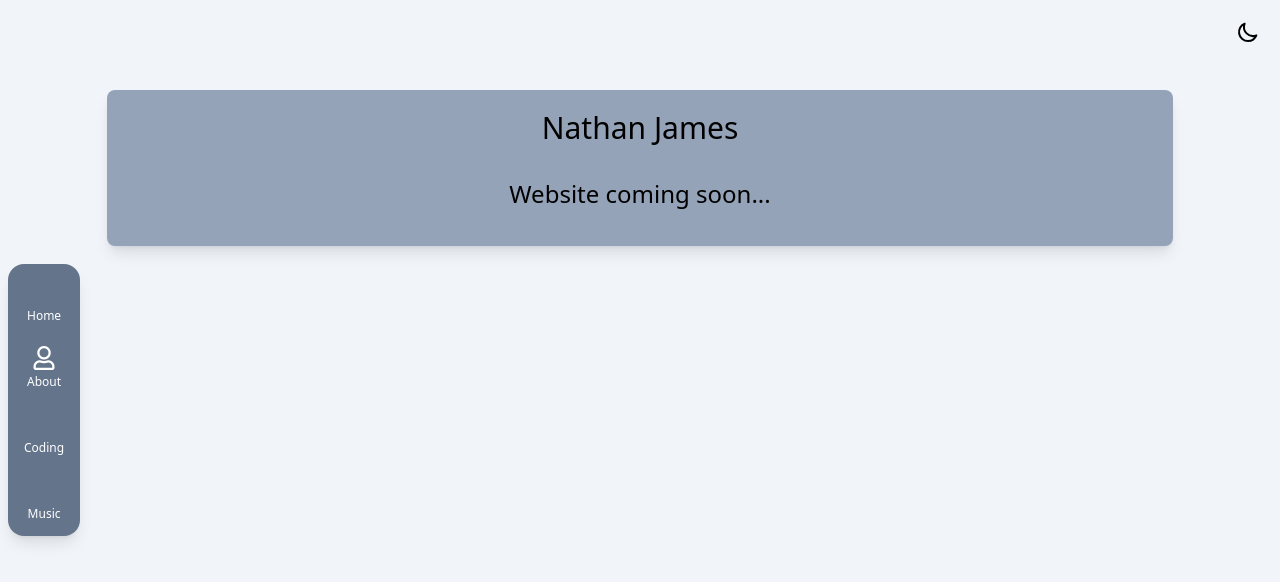
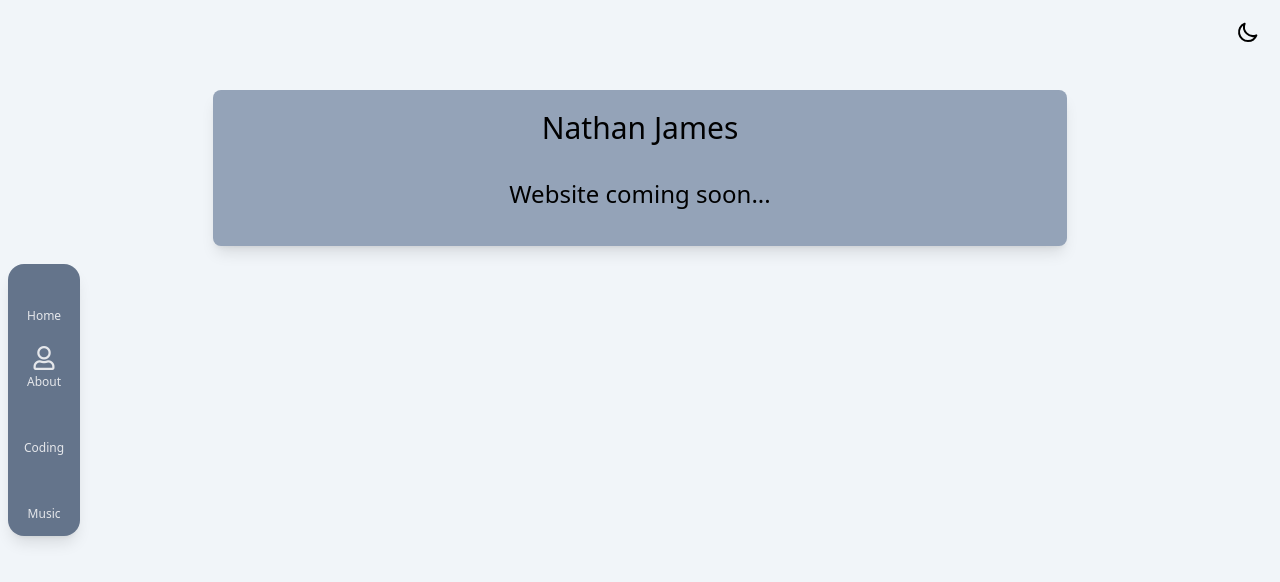
Before and after one commit to Nathanjms/nj-vue, a Vue app: page / in a window 1280 px wide. Shown: the top 582 px of the page. Built offline with nearby package versions, Linux system fonts and the light colour scheme.

Commit message:
Small changes

```diff
--- a/src/App.vue
+++ b/src/App.vue
@@ -10,7 +10,7 @@
     <Navbar />
     <div class="container mx-auto">
       <DarkModeToggle />
-      <div class="bg-slate-400 py-5 mx-auto w-5/6 text-center my-5 rounded-lg shadow-lg">
+      <div class="bg-slate-400 py-5 mx-auto w-4/6 text-center my-5 rounded-lg shadow-lg">
         <h1 class="text-3xl font-medium pb-4">
           Nathan James
         </h1>
--- a/src/components/NavItem.vue
+++ b/src/components/NavItem.vue
@@ -5,7 +5,7 @@
     <div class="flex-1 group hover:scale-110">
         <a :href="link" class="flex items-end justify-center text-center
                 mx-auto px-2 pt-2 w-full
-                text-white dark:text-gray-600
+                text-gray-200 dark:text-gray-600
                 group-hover:text-purple-400  dark:group-hover:text-purple-700
                 border-b-2 border-transparent
         ">
```
